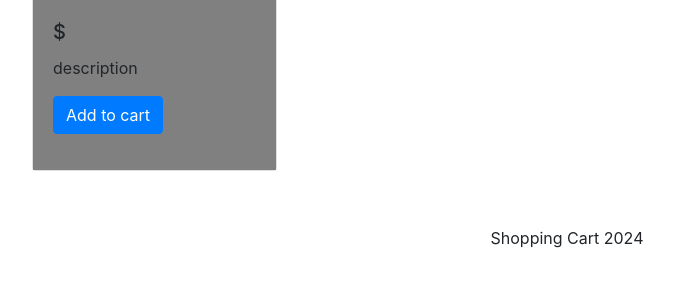
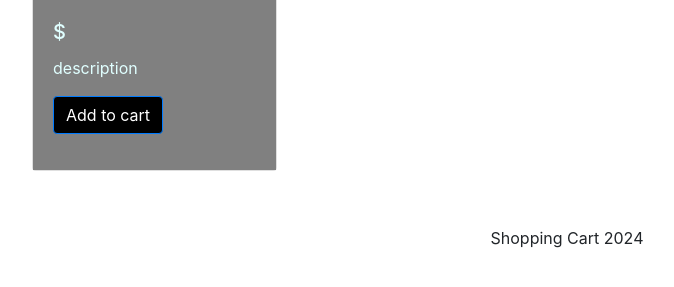
Before and after one commit to Abrahm18/Shopping-Cart, a PHP site: page /Simple_Shopping_Cart_PHP_Mysql_armando_3feb2024/ in a window 1280 px wide. Shown: the part 453-740 px from the top of the page, without its empty margins (73-747 px from the left). Run offline with PHP 8.4, Linux system fonts and the light colour scheme; tables that the repository leaves empty or names only in its code hold one stand-in row (values such as "Sample post"); data that the repository does not hold is empty.

Commit message:
Update index.php

```diff
--- a/index.php
+++ b/index.php
@@ -34,12 +34,13 @@ include 'templates/cabecera.php';
           data-bs-trigger="hover"
           data-bs-content="<?php echo $producto['Descripcion'];?>"
           height="317px"
+
         title="<?php echo $producto['Nombre'];?>"
         class="card-img-top" src="<?php echo $producto['Imagen'];?>" alt="<?php echo $producto['Nombre'];?>">
         <div class="card-body">
-            <span><?php echo $producto['Nombre'];?></span>
-            <h5 class="card-title">$<?php echo $producto['Precio'];?></h5>
-            <p class="card-text">description</p>
+            <span style="color:lightcyan"><?php echo $producto['Nombre'];?></span>
+            <h5 style="color:lightcyan" class="card-title">$<?php echo $producto['Precio'];?></h5>
+            <p style="color:lightcyan" class="card-text">description</p>
 
 <form action="" method="post">
 
@@ -48,7 +49,7 @@ include 'templates/cabecera.php';
 <input type="hidden" name="precio" id="precio" value="<?php echo openssl_encrypt($producto['Precio'],COD,KEY);?>">
 <input type="hidden" name="cantidad" id="cantidad" value="<?php echo openssl_encrypt(1,COD,KEY);?>">
 
-<button class="btn btn-primary"
+<button id="negro" class="btn btn-primary"
             type="submit"
             name="btnAccion"
             value="Agregar" >Add to cart</button>
```
